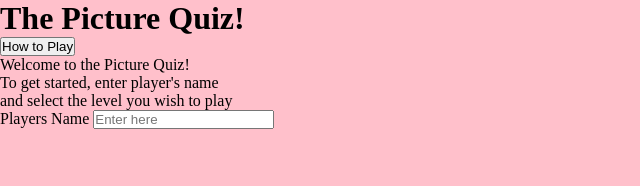
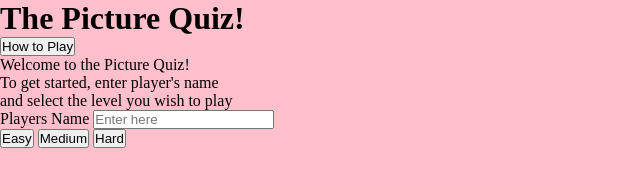
Before and after one commit to NatalieLockyer/Picture-Quiz, a plain HTML site: page index.html in a window 1280 px wide. Shown: the whole page, without its empty margins (0-640 px from the left). Drawn offline with Linux system fonts and the light colour scheme.

Commit message:
Buttons added for levels of questions

```diff
--- a/index.html
+++ b/index.html
@@ -33,6 +33,15 @@
             <label for="name-field" class="name-label">Players Name</label>
             <input id="name-field" type="text" name="player_name" placeholder="Enter here" required>
         </span>
+
+        <div class="btn-level-style">
+            <button class="easy-questions">Easy</button>
+
+            <button class="medium-questions">Medium</button>
+
+            <button class="easy-questions">Hard</button>
+        </div>
+
     </div>
 
     <footer></footer>
```
